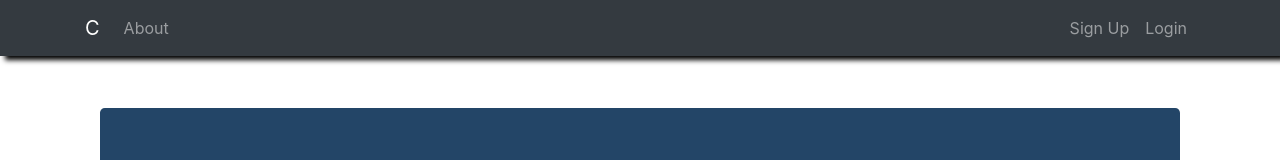
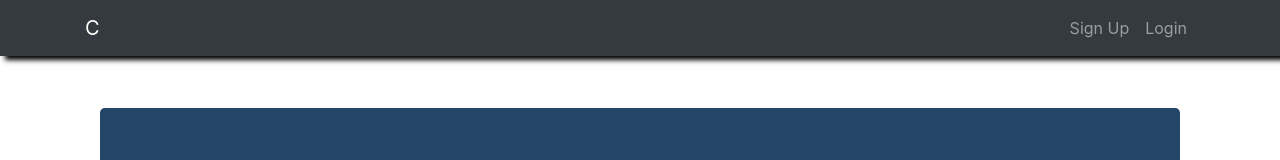
Before and after one commit to CoderJSanchez/twenty_one_david, a React (Create React App) app in the folder client/: page /login in a window 1280 px wide. Shown: the top 160 px of the page. Built offline with nearby package versions, Linux system fonts and the light colour scheme.

Commit message:
removed items

```diff
--- a/client/src/components/Warrant/FindWarrant.jsx
+++ b/client/src/components/Warrant/FindWarrant.jsx
@@ -1,6 +1,5 @@
 import React, { Component } from "react";
-import { Container, Row, Col, Jumbotron } from "reactstrap";
-import { Form, FormGroup, Label, Input, Button } from "reactstrap";
+import { Jumbotron } from "reactstrap";
 import axios from "axios";
 
 class FindWarrant extends Component {
--- a/client/src/components/layout/Navbar.jsx
+++ b/client/src/components/layout/Navbar.jsx
@@ -19,14 +19,7 @@ class Navbar extends Component {
           <Link className="navbar-brand" to="/">
             C
           </Link>
-          <ul className="navbar-nav mr-auto">
-            <li className="nav-item">
-              <Link className="nav-link" to="/about">
-                {" "}
-                About
-              </Link>
-            </li>
-          </ul>
+
           <button
             className="navbar-toggler"
             type="button"
```
Also changed, not shown: client/src/components/layout/Footer.jsx (deleted), 1 other file (tests, documents, lock files or other folders).
